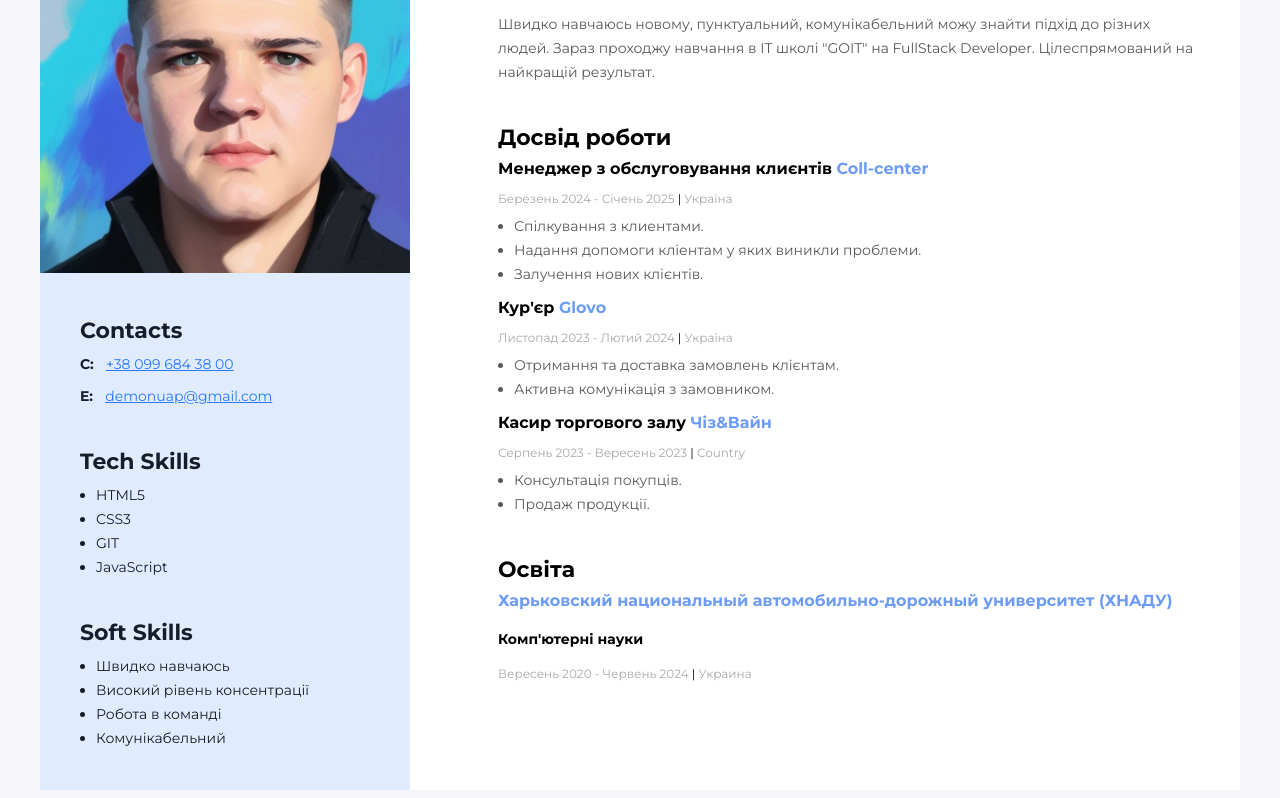
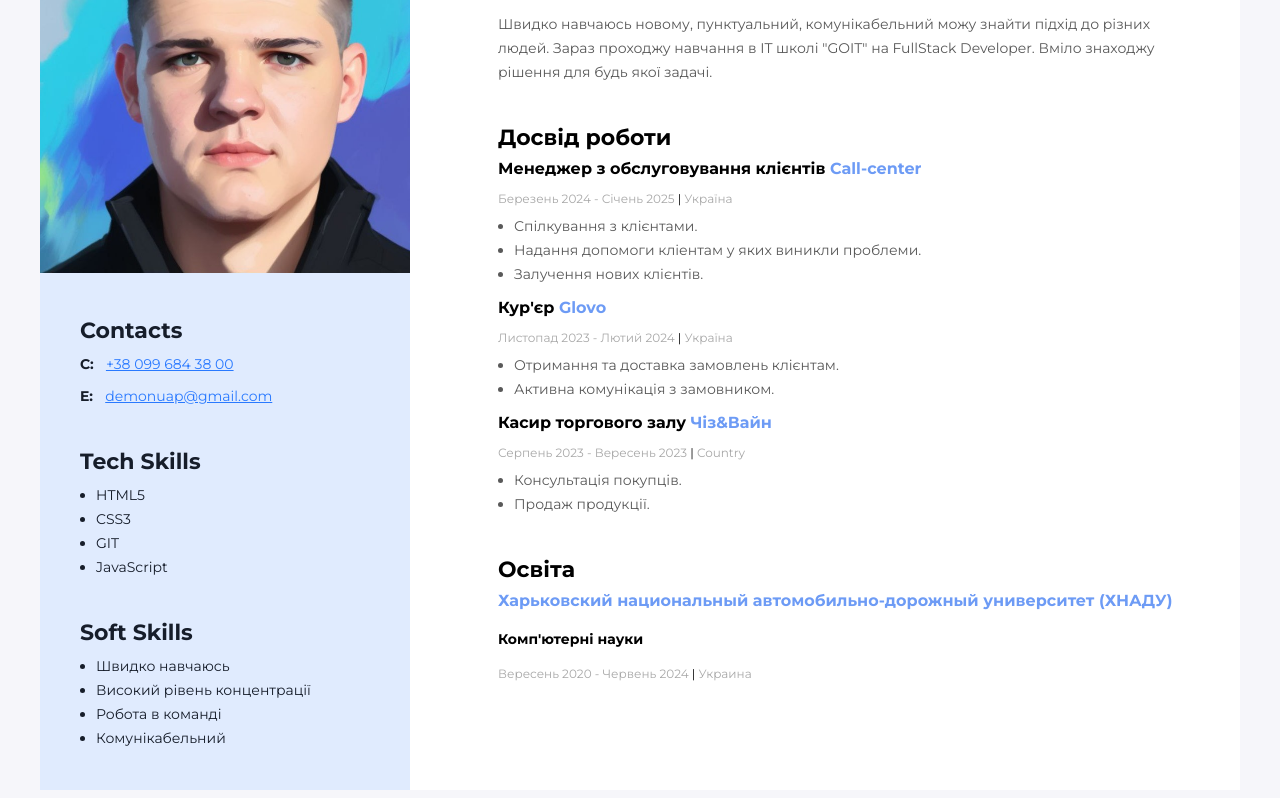
Before and after one commit to STARkI2348/resume, a plain HTML site: page index.html in a window 1280 px wide. Shown: the part 145-943 px from the top of the page. Drawn offline with Linux system fonts and the light colour scheme.

Commit message:
Update index.html

```diff
--- a/index.html
+++ b/index.html
@@ -23,7 +23,7 @@
           <p class="my-descr">
             Швидко навчаюсь новому, пунктуальний, комунікабельний можу знайти підхід
             до різних людей. Зараз проходжу навчання в IT школі "GOIT" на FullStack Developer.
-            Цілеспрямований на найкращій результат.
+            Вміло знаходжу рішення для будь якої задачі.
           </p>
         </div>
         <!--Work experiens-->
@@ -32,7 +32,7 @@
           <!--Company 1-->
           <div class="company-container">
             <h4 class="company-title">
-              Менеджер з обслуговування клиєнтів <span class="company-title-b">Coll-center</span>
+              Менеджер з обслуговування клієнтів <span class="company-title-b">Call-center</span>
             </h4>
             <p class="period">
               Березень 2024 - Січень 2025
@@ -40,7 +40,7 @@
             </p>
             <ul class="company-list">
               <li class="company-item">
-                Спілкування з клиентами.
+                Спілкування з клієнтами.
               </li>
               <li class="company-item">
                 Надання допомоги кліентам у яких виникли проблеми.
@@ -128,7 +128,7 @@
           <h3 class="sidebar-title">Soft Skills</h3>
           <ul class="skills-list">
             <li class="skills-list-item">Швидко навчаюсь</li>
-            <li class="skills-list-item">Високий рівень консентрації</li>
+            <li class="skills-list-item">Високий рівень концентрації</li>
             <li class="skills-list-item">Робота в команді</li>
             <li class="skills-list-item">Комунікабельний</li>
           </ul>
```
